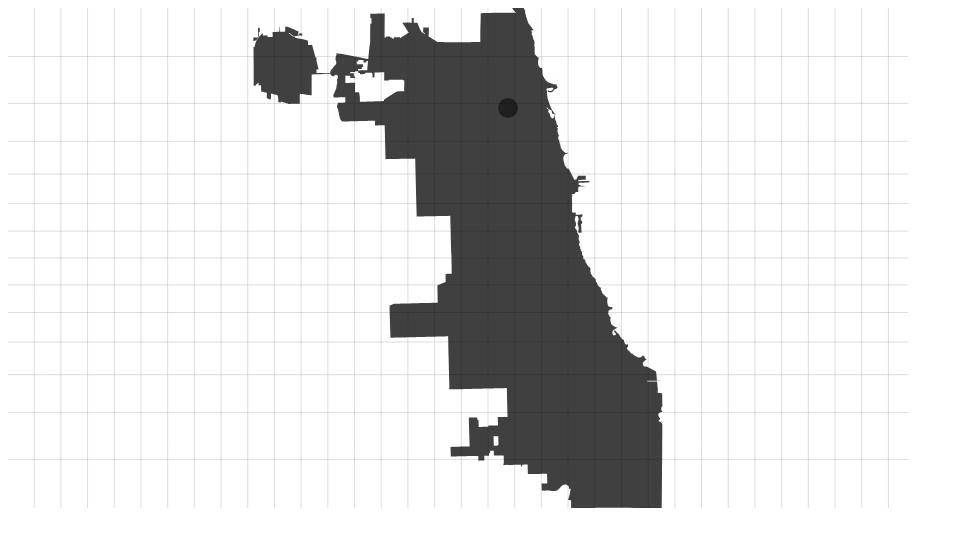
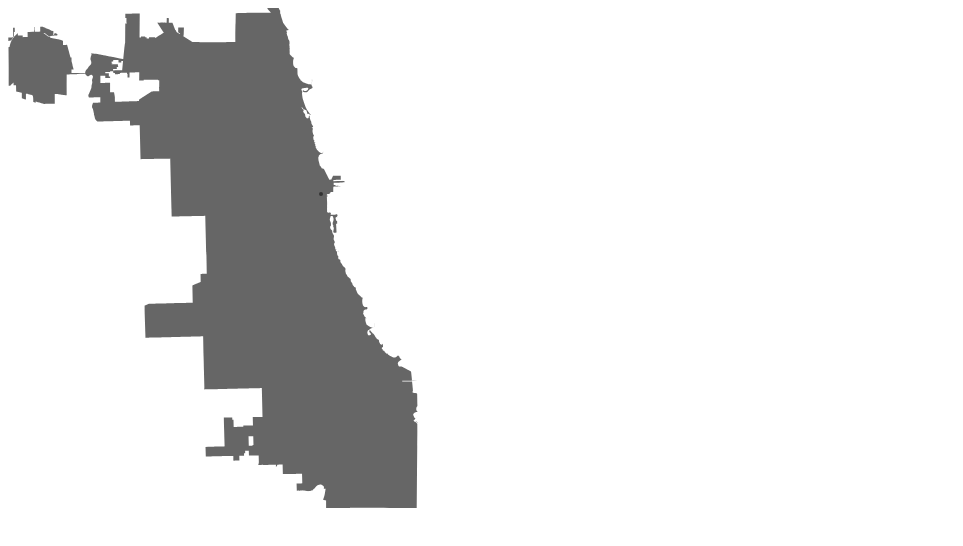
Before and after one commit to UCOpenData/energysustainability, a website: page test.html in a window 1280 px wide. Shown: the whole page, without its empty margins (0-963 px from the left). Drawn offline with nearby package versions, Linux system fonts and the light colour scheme.

Commit message:
some progress.

```diff
--- a/test.html
+++ b/test.html
@@ -30,7 +30,7 @@
 }
 </style>
 <body>
-    <svg width="900" height="500"></svg>
+    <svg width="410" height="500" id="svg"></svg>
     <script src="https://d3js.org/d3.v4.min.js"></script>
     <script src="https://unpkg.com/topojson-client@3"></script>
     <script type="module" src="test.js"></script>
--- a/test.js
+++ b/test.js
@@ -1,10 +1,26 @@
 /* Map Projections */
+
+// returns center [width, height] of the svg
+function getCenter(svg) {
+    // take coordinates of svg - dependent on height!
+    var bbox = svg.getBBox();
+    var height = bbox.height;
+    var width = 0.81886*height;
+
+    // calculate outut coordinates, based off of above vals
+    // height is .372height from top
+    // width is 313/409.43width from right (.764)
+    console.log(width*.746);
+    console.log(height*.372);
+
+    return [width*.746, height*.372]
+}
 
 // this function takes a number of input parameters and draws a circle with them
 // opacity - calculated from energy efficiency
 // svg - given svg structure
 // cx, cy - x,y coordinates (already adjusted)
-const radius = 10
+const radius = 2;
 function drawCircle(opacity, svg, cx, cy) {
     svg.append("circle")
         .attr("cx", cx)
@@ -33,15 +49,19 @@ var svg = d3.select("body")
 var projection = d3.geoMercator();
 var path = d3.geoPath().projection(projection);
 
-var width = 900;
+var width = 1000;
 var height = 500;
+//document.getElementById("svg").setAttribute("width", width);
+//document.getElementById("svg").setAttribute("height", height);
+
 
 d3.json("files/Boundaries - Neighborhoods.geojson", function(err, geojson) {
 
       projection.fitSize([width,height],geojson); // adjust the projection to the features
       svg.append("path")
       .attr("d", path(geojson))
-      .style("opacity", .75); // draw the features
+      .style("opacity", .60); // draw the features
+
 
 })
 
@@ -50,7 +70,7 @@ var svg = d3.select("svg"),
     height = +svg.attr("height");
 
 
-var path = d3.geoPath()
+/*var path = d3.geoPath()
     .projection(projection);
 
 var graticule = d3.geoGraticule();
@@ -58,9 +78,15 @@ var graticule = d3.geoGraticule();
 svg.append("path")
     .datum(graticule)
     .attr("class", "graticule")
-    .attr("d", path);
+    .attr("d", path);*/
 
 
-var testAdjust = adjustCoordinate(41.881832,-87.623177, 1, 1, 500, 100);
+// path's x,y axis is as follows:
+// y is whatever we set it to
+// x is 0.81886y
+// x origin is 313 at current scale; y origin is 186
+// current scale is 500 height (490.43 width)
+var testAdjust = adjustCoordinate(41.881832,-87.623177, 1, 1, 313, 186);
+var test = getCenter(document.getElementById("svg"));
 
 drawCircle(.5, svg, testAdjust[0], testAdjust[1], 20);
```
